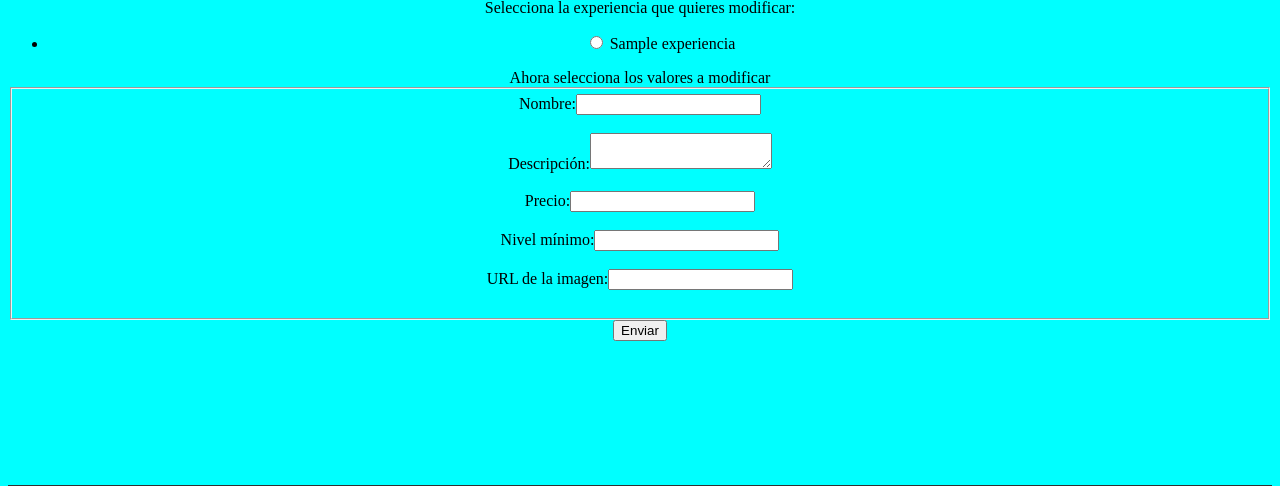
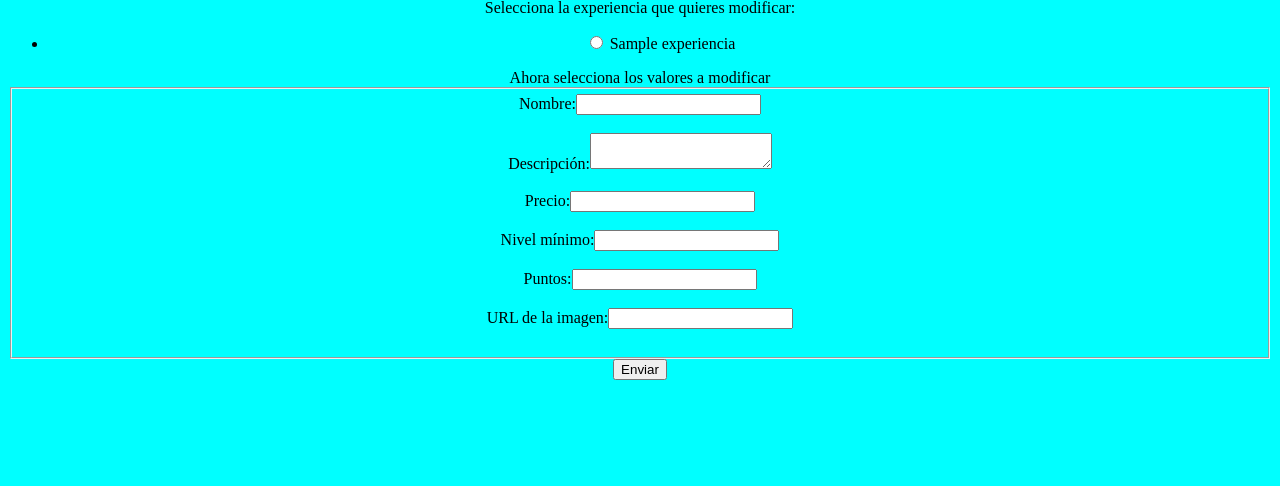
Before and after one commit to Papimaik05/proyecto, a PHP site: page /modificarExperiencia.php in a window 1280 px wide. Shown: the part 251-737 px from the top of the page. Run offline with PHP 8.4, Linux system fonts and the light colour scheme; the visitor is signed in with stand-in values (Sample User, id 1); tables that the repository leaves empty hold one stand-in row (values such as "Sample post"); data that the repository does not hold is empty.

Commit message:
Update modificarExperiencia.php

```diff
--- a/modificarExperiencia.php
+++ b/modificarExperiencia.php
@@ -47,6 +47,8 @@
                 echo '<input type="number" name="precio" id="precio"><br><br>';
                 echo '<label for="nivelminimo">Nivel mínimo:</label>';
                 echo '<input type="number" name="nivelminimo" id="nivelminimo"><br><br>';
+                echo '<label for="puntos">Puntos:</label>';
+                echo '<input type="number" name="puntos" id="puntos"><br><br>';
                 echo '<label for="imagen">URL de la imagen:</label>';
                 echo '<input type="text" name="imagen" id="imagen"><br><br>';
                 echo ' </fieldset>';
```
